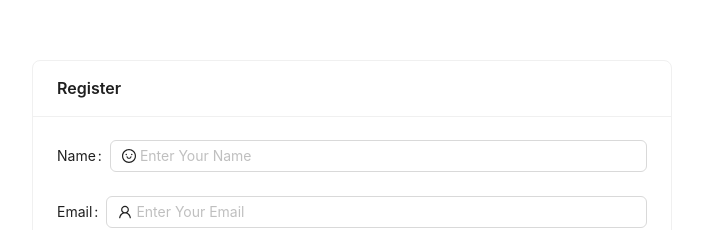
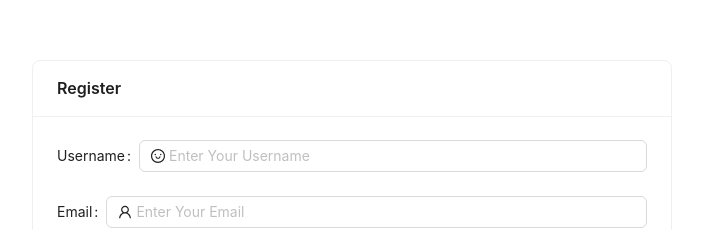
Before and after one commit to RevoU-FSSE-2/week-17-SherinOlivia, a React (Vite) app in the folder frontend/: page /register in a window 1280 px wide. Shown: the part 176-406 px from the top of the page, without its empty margins (288-991 px from the left). Built offline with nearby package versions, Linux system fonts and the light colour scheme.

Commit message:
chore: integrated login and register page to backend api

```diff
--- a/frontend/src/components/Register/index.tsx
+++ b/frontend/src/components/Register/index.tsx
@@ -14,7 +14,7 @@ const passwordValidationError = (str: string) => {
 }
 
 const validationSchema = Yup.object().shape({
-    name: Yup.string().required('Please Enter Your Name'),
+    username: Yup.string().required('Please Enter Your Username'),
     email: Yup.string().email("Invalid Email!").required('Please Enter Your Email'),
     password: Yup.string().min(8, "Password must have at least 8 characters")
     .matches(/[0-9]/, passwordValidationError("digit"))
@@ -36,18 +36,18 @@ const validationSchema = Yup.object().shape({
             <Col span={8} className={styles.body}>
                 <Card title={"Register"} className={styles.card}>
                     <Formik
-                    initialValues = {{name: "", email: "", password: ""}}
+                    initialValues = {{username: "", email: "", password: ""}}
                     validationSchema={validationSchema}
                     onSubmit={handleRegister}>
                         <Form name="basic" autoComplete="off">
 
-                            <AntForm.Item label="Name">
+                            <AntForm.Item label="Username">
                                 <div>
                                     <Field prefix={<SmileOutlined className="site-form-item-icon" />}
-                                    name="name" as={Input} placeholder="Enter Your Name" />
+                                    name="username" as={Input} placeholder="Enter Your Username" />
 
                                     <div className={styles.error}>
-                                        <ErrorMessage name="name" />
+                                        <ErrorMessage name="username" />
                                     </div>
                                 </div>
                             </AntForm.Item>
--- a/frontend/src/pages/Login/index.tsx
+++ b/frontend/src/pages/Login/index.tsx
@@ -7,6 +7,7 @@ const Login = () => {
   const apiUrl = import.meta.env.VITE_REACT_APP_LOGIN_URL
 
   const handleLogin = async (values: LoginInfo) => {
+
     console.log(`Successfully logged in`, values)
     try {
         const response = await fetch (apiUrl, {
@@ -27,6 +28,7 @@ const Login = () => {
         } else {
             alert(data.errors)
         }
+
     } catch (error) {
         console.error(error)
         alert("Login Failedddd...!")
--- a/frontend/src/pages/Register/index.tsx
+++ b/frontend/src/pages/Register/index.tsx
@@ -4,12 +4,13 @@ import { Register as RegisterForm } from '../../components';
 
   const Register = () => {
     const navigate = useNavigate()
+    const apiUrl = import.meta.env.VITE_REACT_APP_REGISTER_URL
 
       const handleRegister = async (values: RegisterInfo) => {
         console.log(`Successfully Registered..!`, values)
 
         try {
-            const response = await fetch (`https://mock-api.arikmpt.com/api/user/register`, {
+            const response = await fetch (apiUrl, {
                 method: 'POST',
                 headers: {
                     'Content-Type': 'application/json'
--- a/frontend/src/types/index.ts
+++ b/frontend/src/types/index.ts
@@ -1,5 +1,5 @@
 export interface RegisterInfo {
-    name: string;
+    username: string;
     email: string;
     password: string;
 }
```
Also changed, not shown: 1 other file (tests, documents, lock files or other folders).
